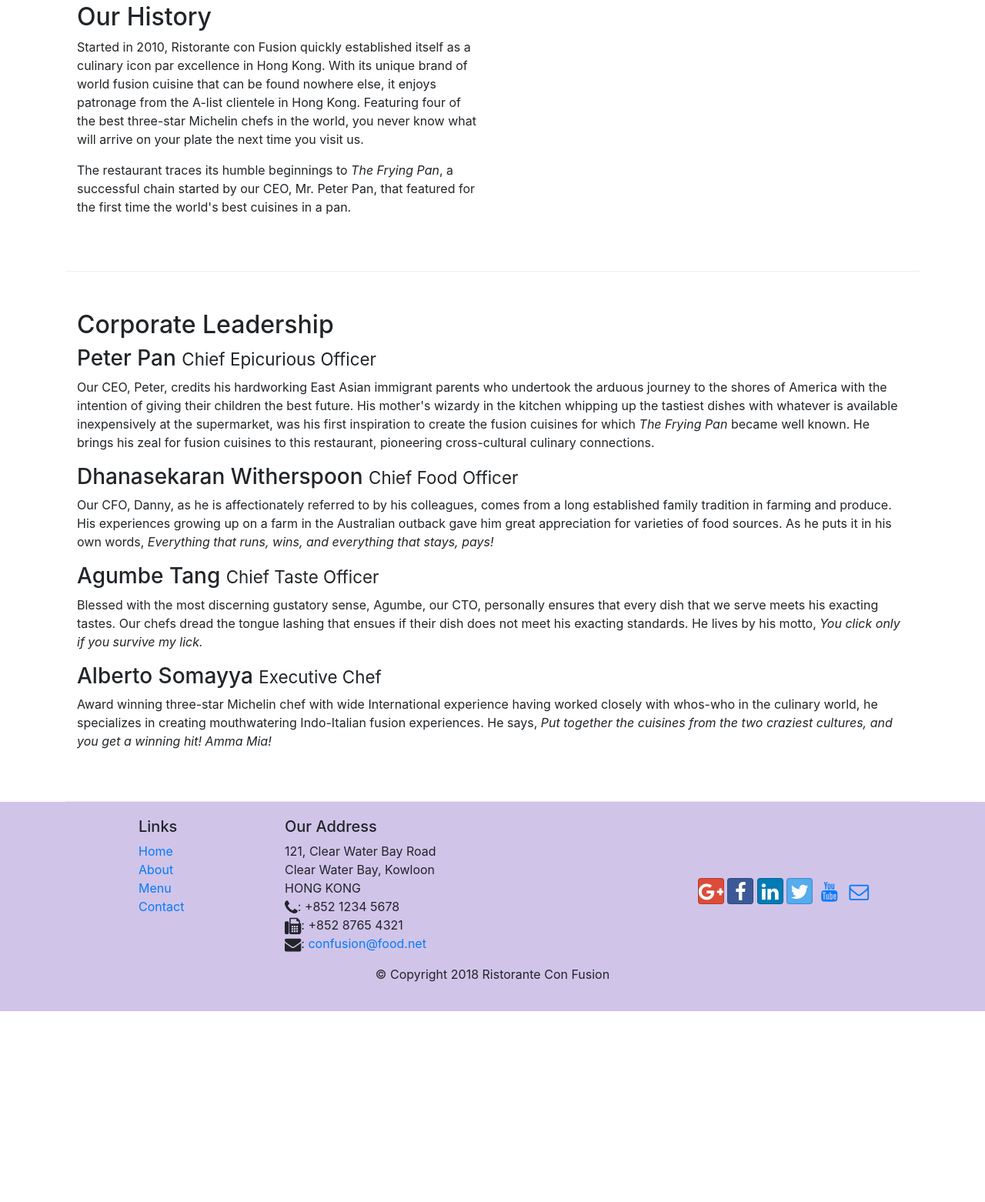
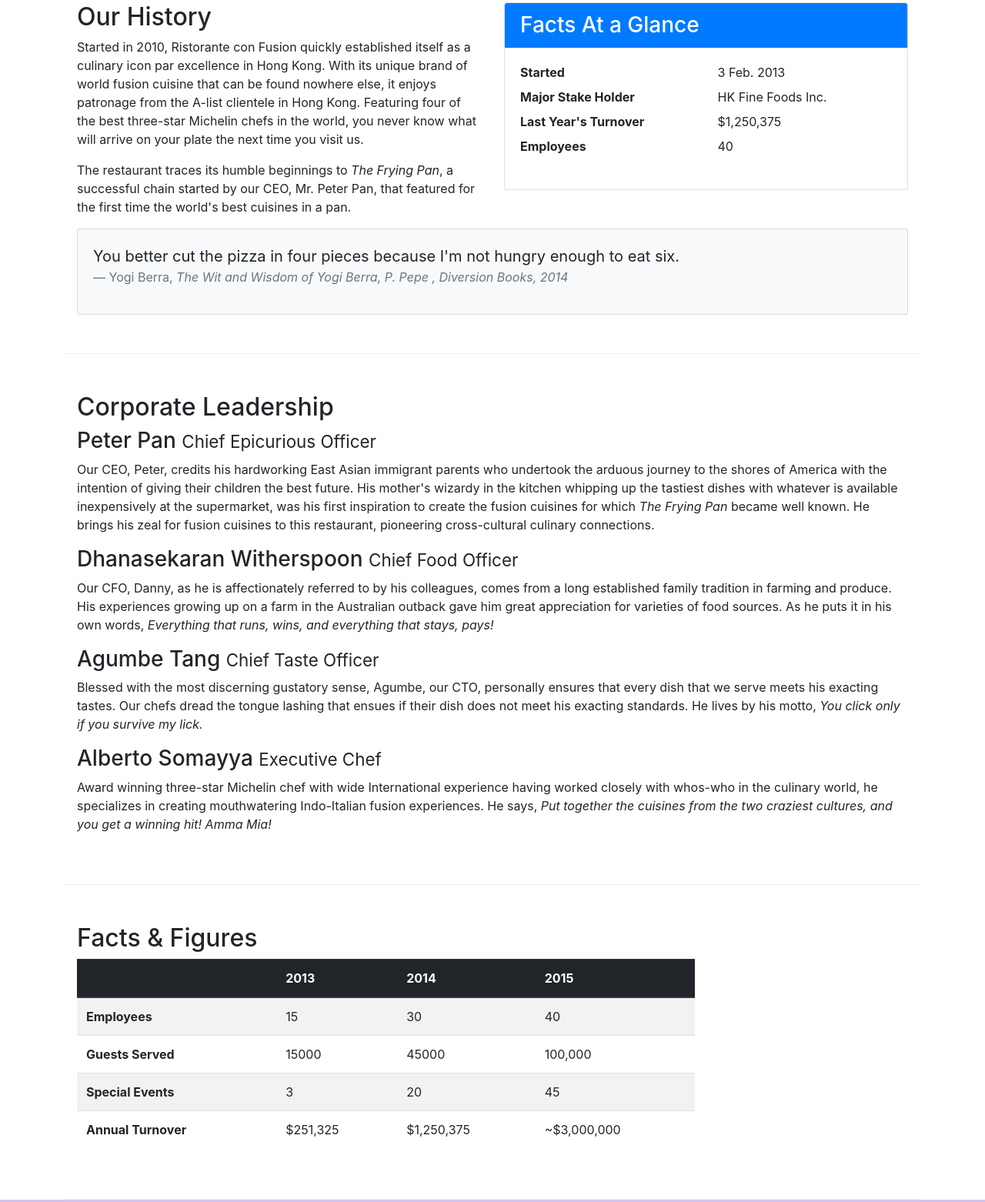
Before and after one commit to Simek13/Coursera-Bootstrap4, a website: page Bootstrap4/conFusion/aboutus.html in a window 1280 px wide. Shown: the part 462-2024 px from the top of the page at 77% size. Before the commit the page ends 1776 px from the top, so only its background shows below. Drawn offline with nearby package versions, Linux system fonts and the light colour scheme.

Commit message:
tables and cards

```diff
--- a/Bootstrap4/conFusion/aboutus.html
+++ b/Bootstrap4/conFusion/aboutus.html
@@ -68,7 +68,37 @@
                 <p>Started in 2010, Ristorante con Fusion quickly established itself as a culinary icon par excellence in Hong Kong. With its unique brand of world fusion cuisine that can be found nowhere else, it enjoys patronage from the A-list clientele in Hong Kong.  Featuring four of the best three-star Michelin chefs in the world, you never know what will arrive on your plate the next time you visit us.</p>
                 <p>The restaurant traces its humble beginnings to <em>The Frying Pan</em>, a successful chain started by our CEO, Mr. Peter Pan, that featured for the first time the world's best cuisines in a pan.</p>
             </div>
-            <div>
+            <div class="col-12 col-sm-6">
+                <div class="card">
+                    <h3 class="card-header bg-primary text-white">Facts At a Glance</h3>
+                    <div class="card-body">
+                        <dl class="row">
+                            <dt class="col-6">Started </dt>
+                            <dd class="col-6">3 Feb. 2013</dd>
+                            <dt class="col-6">Major Stake Holder</dt>
+                            <dd class="col-6">HK Fine Foods Inc.</dd>
+                            <dt class="col-6">Last Year's Turnover</dt>
+                            <dd class="col-6">$1,250,375</dd>
+                            <dt class="col-6">Employees</dt>
+                            <dd class="col-6">40</dd>
+                        </dl>
+                    </div>
+                </div>
+            </div>
+            <div class="col-12">
+                <div class="card card-body bg-light">
+                    <blockquote class="blockquote">
+                        <p class="mb-0">You better cut the pizza in four pieces
+                            because I'm not hungry enough to eat six.
+                        </p>
+                        <footer class="blockquote-footer">Yogi Berra,
+                            <cite title="Source Title">
+                                The Wit and Wisdom of Yogi Berra, P. Pepe
+                                , Diversion Books, 2014
+                            </cite>
+                        </footer>
+                    </blockquote>
+                </div>
             </div>
         </div>
 
@@ -86,7 +116,50 @@
                 <p class="d-none d-sm-block">Award winning three-star Michelin chef with wide International experience having worked closely with whos-who in the culinary world, he specializes in creating mouthwatering Indo-Italian fusion experiences. He says, <em>Put together the cuisines from the two craziest cultures, and you get a winning hit! Amma Mia!</em></p>
             </div>
        </div>
-
+        <div class="row row-content">
+            <div class="col-12 col-sm-9">
+                <h2>Facts &amp; Figures</h2>
+                <div class="table-responsive">
+                    <table class="table table-striped">
+                        <thead class="thead-dark">
+                            <tr>
+                                <th>&nbsp;</th>
+                                <th>2013</th>
+                                <th>2014</th>
+                                <th>2015</th>
+                            </tr>
+                        </thead>
+                        <tbody>
+                            <tr>
+                                <th>Employees</th>
+                                <td>15</td>
+                                <td>30</td>
+                                <td>40</td>
+                            </tr>
+                            <tr>
+                                <th>Guests Served</th>
+                                <td>15000</td>
+                                <td>45000</td>
+                                <td>100,000</td>
+                            </tr>
+                            <tr>
+                                <th>Special Events</th>
+                                <td>3</td>
+                                <td>20</td>
+                                <td>45</td>
+                            </tr>
+                            <tr>
+                                <th>Annual Turnover</th>
+                                <td>$251,325</td>
+                                <td>$1,250,375</td>
+                                <td>~$3,000,000</td>
+                            </tr>
+                        </tbody>
+                    </table>
+                </div>
+            </div>
+            <div class="col-12 col-sm-3"></div>
+        </div>
     </div>
 
     <footer class="footer">
```
